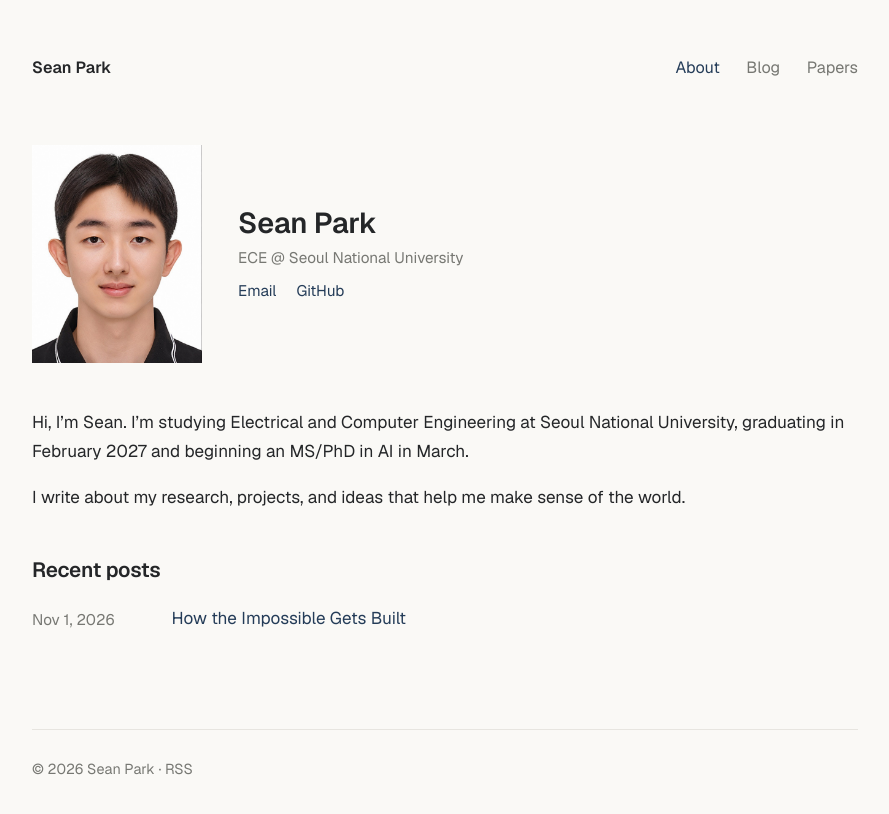
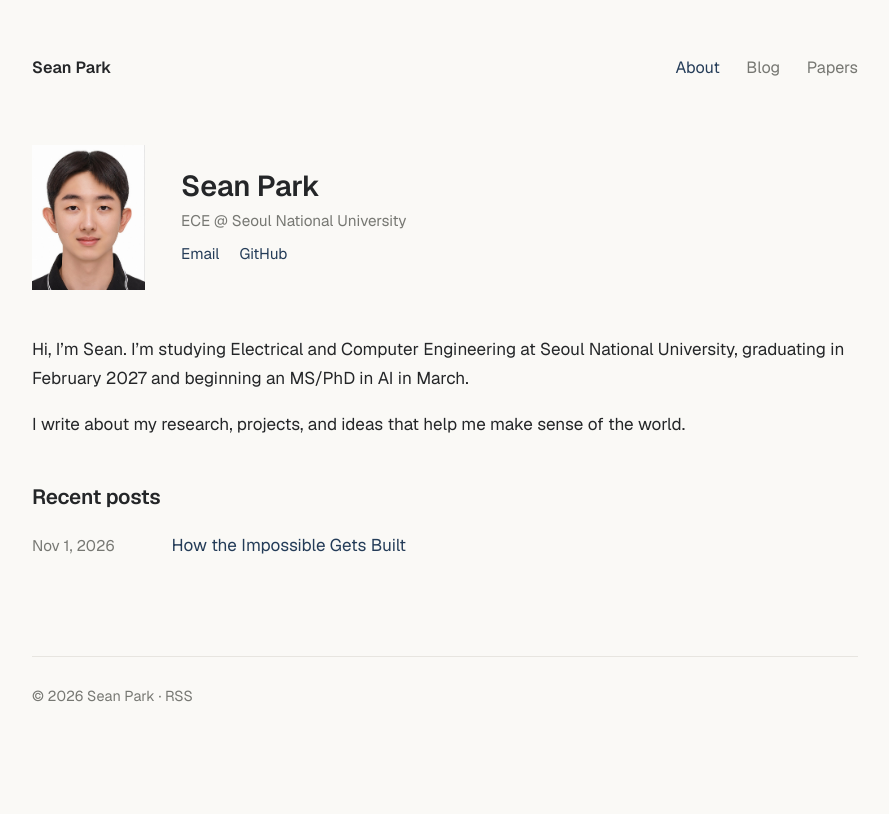
Before and after one commit to parksean7/parksean7.github.io, a Jekyll site: the page built from index.md, in a window 1280 px wide. Shown: the top 814 px of the page, without its empty margins (195-1084 px from the left). Built offline with Jekyll 4.4.1, drawn with Linux system fonts in a browser that asks for light colours.

Commit message:
Reduce profile photo to 2/3 size

```diff
--- a/assets/css/style.css
+++ b/assets/css/style.css
@@ -89,14 +89,14 @@ h3 { font-size: 1rem; margin: 2rem 0 0.5rem; }
 .intro > div { min-width: 0; }
 .intro h1 { margin: 0; }
 /* Uncropped photo in its original proportions (1106 × 1422). */
-.avatar { display: block; width: 170px; height: auto; flex-shrink: 0; }
+.avatar { display: block; width: 113px; height: auto; flex-shrink: 0; }
 .subtitle { margin: 0.2rem 0; color: var(--muted); font-family: var(--sans); font-size: 0.85rem; }
 .links { margin: 0.4rem 0 0; font-family: var(--sans); font-size: 0.85rem; }
 .links a { margin-right: 0.9rem; }
 
 @media (max-width: 520px) {
   .intro { gap: 1.25rem; margin-bottom: 2rem; }
-  .avatar { width: 110px; }
+  .avatar { width: 73px; }
 }
 
 /* Post list */
```
